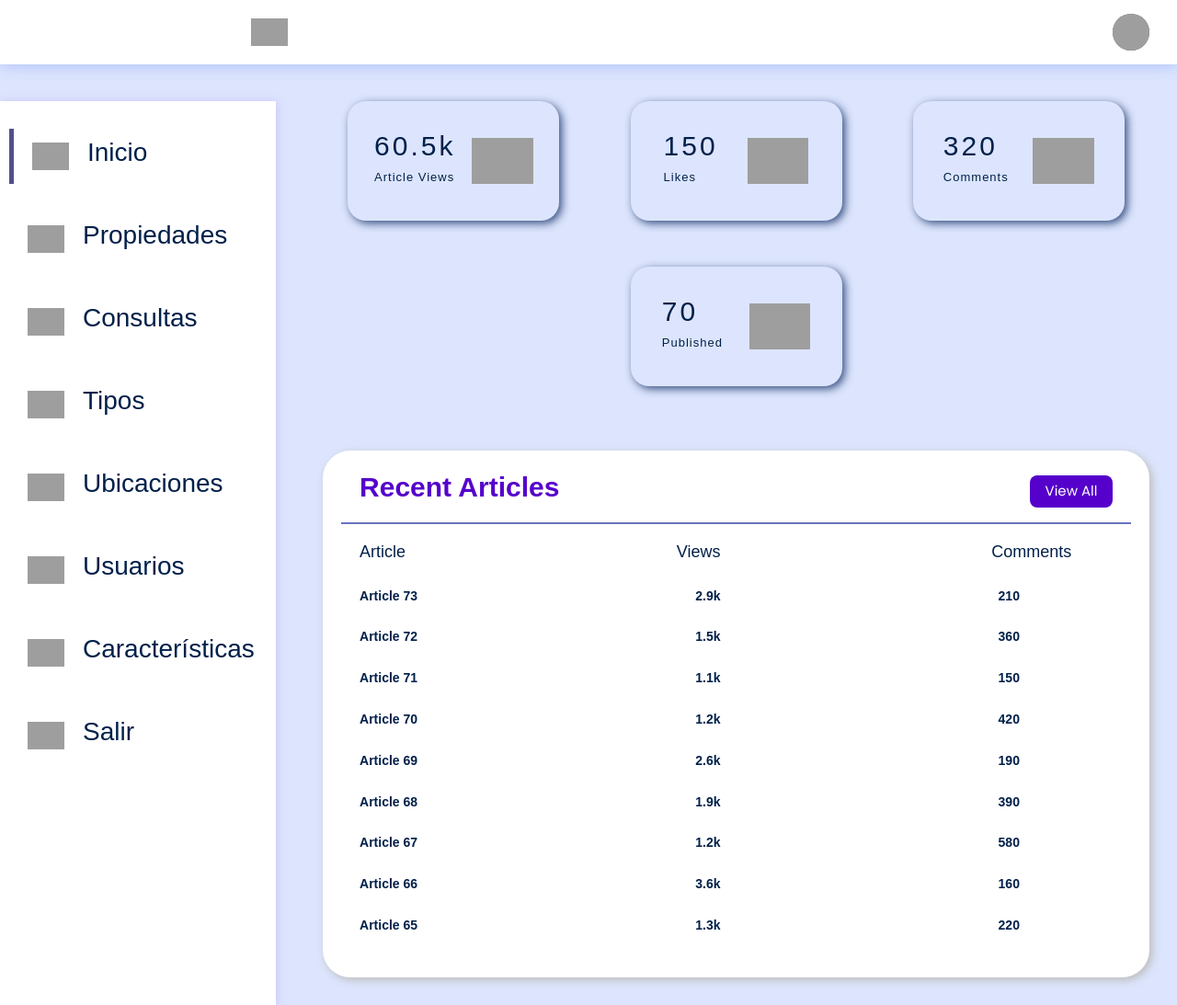
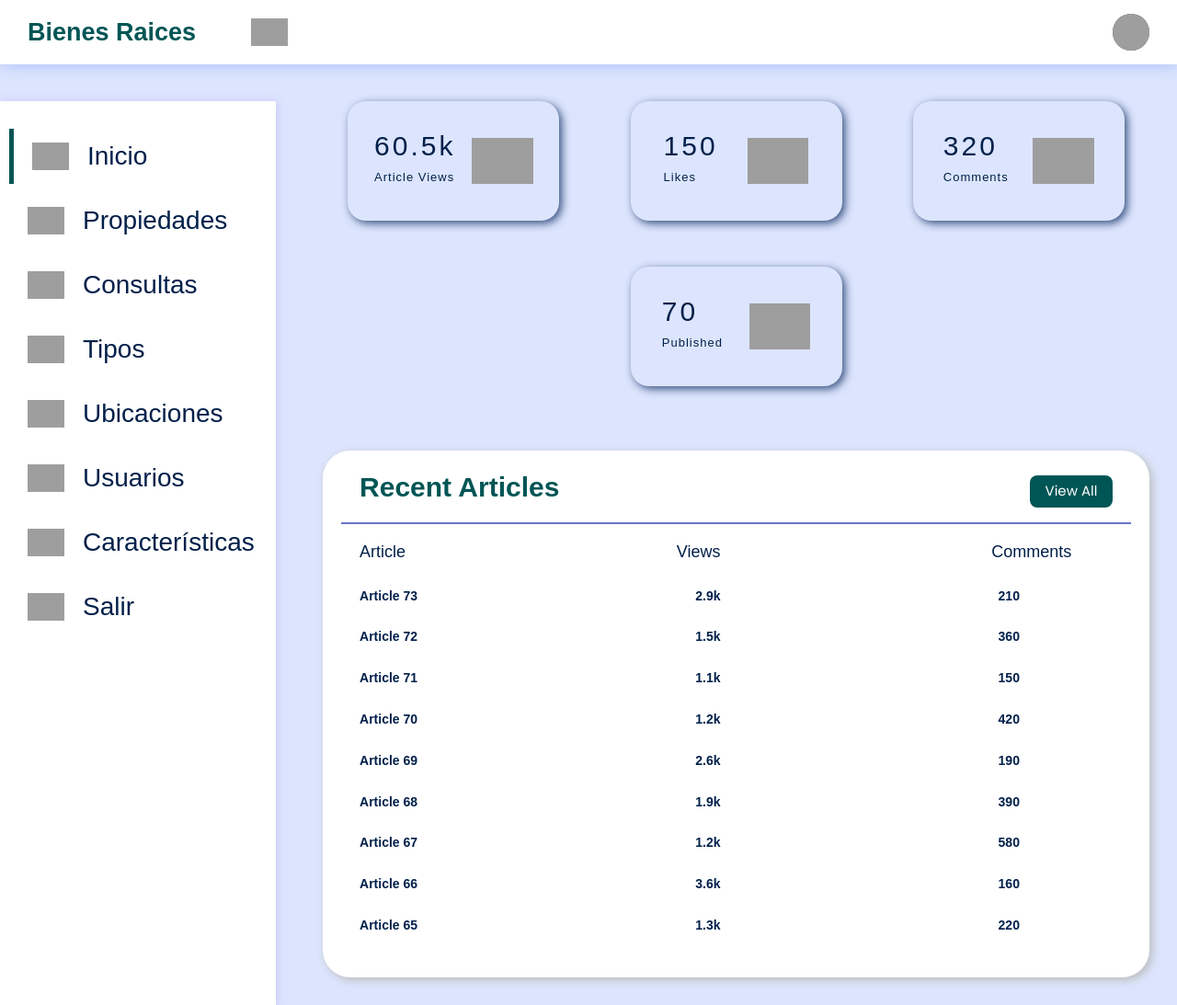
Before and after one commit to dariast03/bienes-raices-tec-web-2, a PHP site: page /admin in a window 1280 px wide. Shown: the whole page at 92% size. Run offline with PHP 8.4, Linux system fonts and the light colour scheme; data that the repository does not hold is empty; grey boxes are pictures that could not be loaded.

Commit message:
refactor: Update header styles and colors in admin layout

```diff
--- a/view/admin/layout/header.php
+++ b/view/admin/layout/header.php
@@ -50,7 +50,7 @@ session_start();
         .logo {
             font-size: 27px;
             font-weight: 600;
-            color: blue;
+            color: #005555 !important;
         }
 
         .icn {
@@ -211,6 +211,10 @@ session_start();
             transition: all 0.1s ease-in-out;
         }
 
+        .nav-option h3 {
+            margin: 0;
+        }
+
         .nav-option:hover {
             border-left: 5px solid #a2a2a2;
             background-color: #dadada;
@@ -225,18 +229,23 @@ session_start();
             display: flex;
             flex-direction: column;
             align-items: center;
-            gap: 30px;
+            gap: 10px;
+        }
+
+        .nav-icon {
+            width: 30px;
+            height: 30px;
         }
 
         .option1 {
-            border-left: 5px solid #010058af;
+            border-left: 5px solid #005555;
             background-color: var(--Border-color);
             color: white;
             cursor: pointer;
         }
 
         .option1:hover {
-            border-left: 5px solid #010058af;
+            border-left: 5px solid #005555;
             background-color: var(--Border-color);
         }
 
@@ -315,14 +324,14 @@ session_start();
         .recent-Articles {
             font-size: 30px;
             font-weight: 600;
-            color: #5500cb;
+            color: #005555;
         }
 
         .view {
             height: 35px;
             width: 90px;
             border-radius: 8px;
-            background-color: #5500cb;
+            background-color: #005555;
             color: white;
             font-size: 15px;
             border: none;
@@ -578,13 +587,10 @@ session_start();
 
         .session p,
         .session a {
-            margin: 5px 0; /* Adjust the 5px to whatever value you prefer */
+            margin: 5px 0;
+            /* Adjust the 5px to whatever value you prefer */
             padding: 0;
         }
-
-
-
-
     </style>
 </head>
 
@@ -597,10 +603,10 @@ session_start();
 
         <?php if (isset($_SESSION["user_id"])) : ?>
             <div class="session">
-            <p>Bienvenido, <?php echo ($_SESSION["user_name"]) ?>       ></p>
-            <a href="<?php echo BASE_URL ?>/auth/logout.php">Cerrar Sesion</a>
+                <p>Bienvenido, <?php echo ($_SESSION["user_name"]) ?> ></p>
+                <a href="<?php echo BASE_URL ?>/auth/logout.php">Cerrar Sesion</a>
             </div>
-		<?php endif; ?>
+        <?php endif; ?>
 
 
         <div class="message">
```
